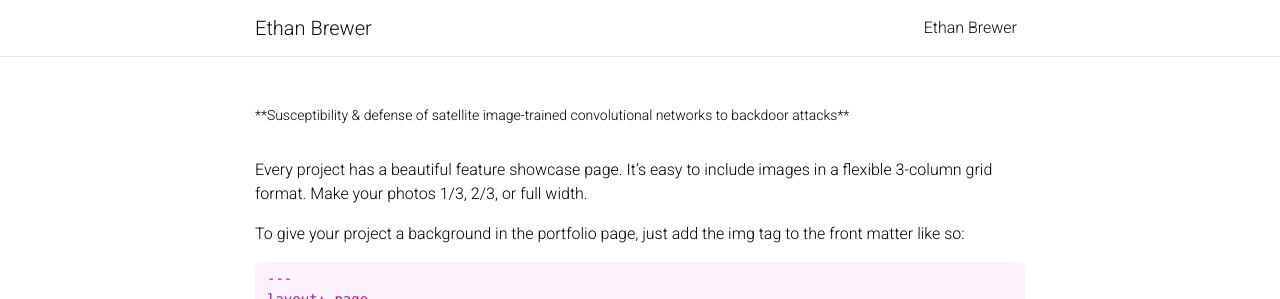
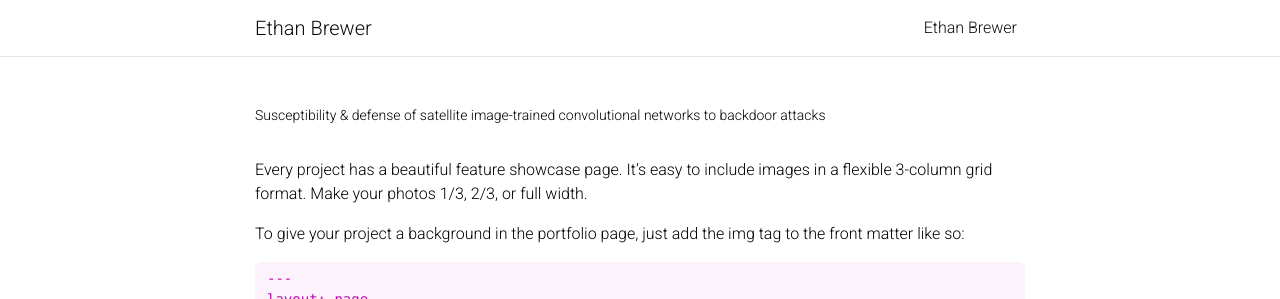
Before and after one commit to EMBrewer/EMBRewer.github.io, a Jekyll site: the page built from _projects/posioning.md, in a window 1280 px wide and 900 px high. Shown: the top 299 px of the window. Built offline with Jekyll 4.4.1, drawn with Linux system fonts in a browser that asks for light colours; full-size pictures stand in for the smaller copies a plugin makes; comment, search, counter and statistics services are not loaded; a style sheet for code colours, icons or effects is not loaded.

```diff
--- a/_projects/posioning.md
+++ b/_projects/posioning.md
@@ -1,7 +1,7 @@
 ---
 layout: page
 title: ''
-description: '**Susceptibility & defense of satellite image-trained convolutional networks to backdoor attacks**'
+description: 'Susceptibility & defense of satellite image-trained convolutional networks to backdoor attacks'
 img: assets/img/ACs.png
 redirect: https://doi.org/10.1016/j.ins.2022.05.004
 importance: 3
```
